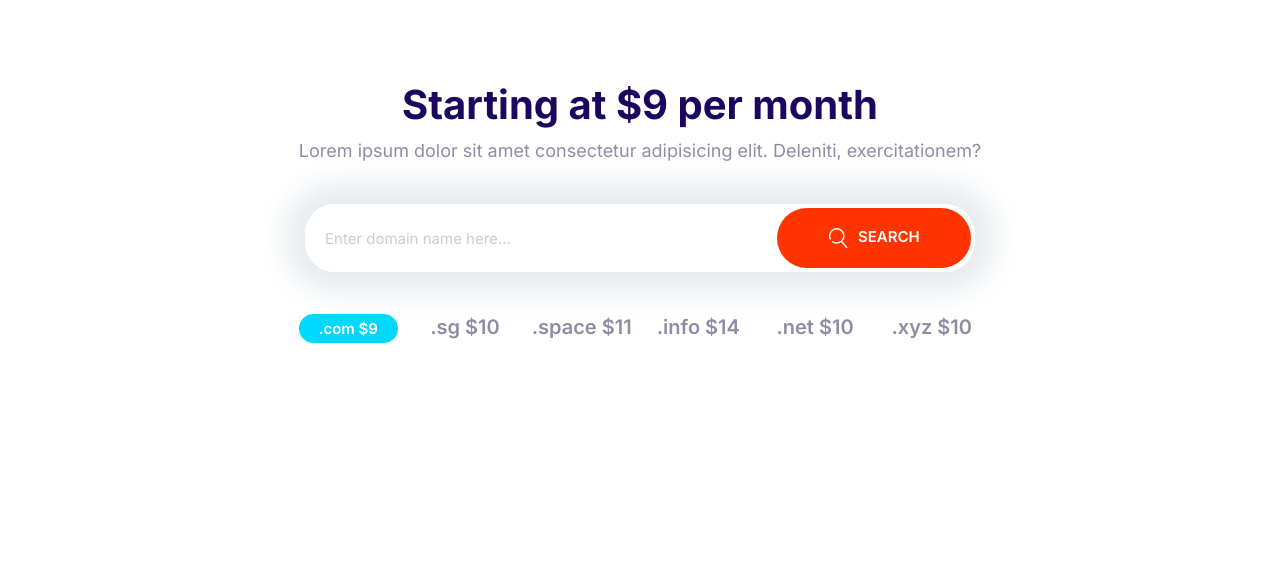
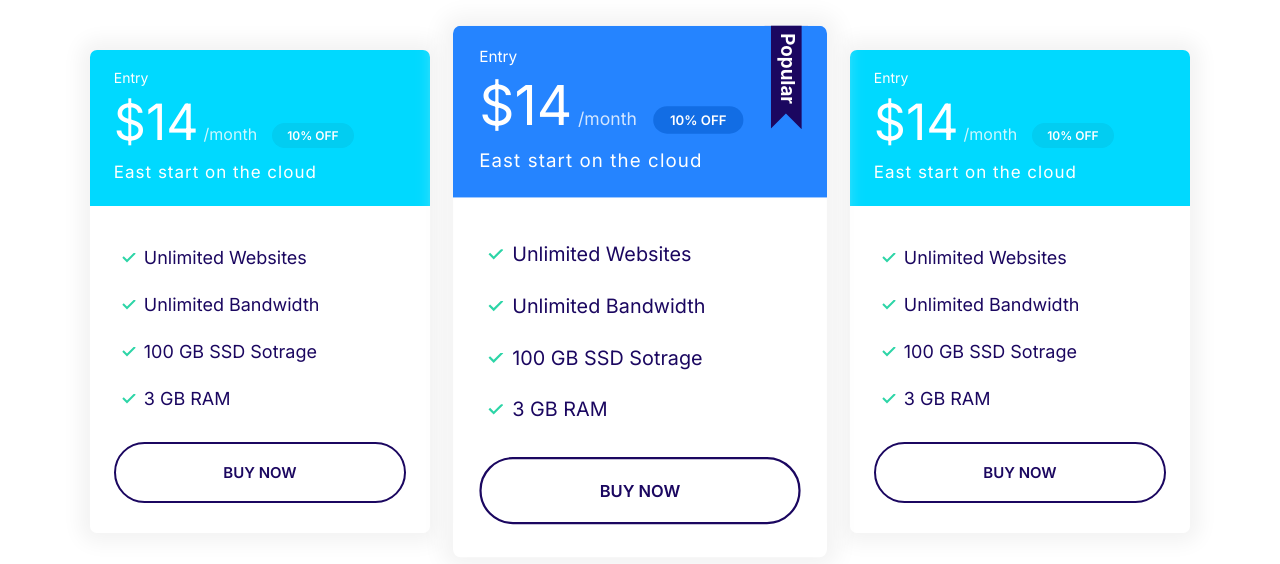
Before and after one commit to SaketKothari/cloudify, a plain HTML site: page index.html in a window 1280 px wide. Drawn offline with Linux system fonts and the light colour scheme.

Commit message:
Plans block component

```diff
--- a/css/styles.css
+++ b/css/styles.css
@@ -333,6 +333,7 @@ a {
   color: #fff;
 }
 
+/* Used in plans block */
 .card--primary .badge--primary {
   background: #126de4;
 }
@@ -343,6 +344,7 @@ a {
 
 /* Plans */
 .plan {
+  /* Used in plans block */
   transition: transform 0.2s ease-out;
 }
 
@@ -376,6 +378,10 @@ a {
 }
 
 /* Popular Image */
+.plan--popular {
+  transform: scale(1.1);
+}
+
 .plan--popular .card__header {
   position: relative;
 }
@@ -389,6 +395,7 @@ a {
   right: 5%;
 }
 
+/* Used in plans block */
 .plan:hover {
   transform: scale(1.05);
 }
@@ -761,3 +768,13 @@ a {
     grid-template-columns: repeat(auto-fit, minmax(10rem, 1fr));
   }
 }
+
+/* Plans Block */
+.block-plans .grid {
+  gap: 8rem 4rem;
+}
+
+.block-plans .card {
+  max-width: 500px;
+  margin: 0 auto;
+}
--- a/index.html
+++ b/index.html
@@ -14,34 +14,69 @@
     <link rel="stylesheet" href="css/styles.css" />
   </head>
   <body>
-    <section class="block container block-domain">
-      <header class="block__header">
-        <h2>Starting at $9 per month</h2>
-        <p>
-          Lorem ipsum dolor sit amet consectetur adipisicing elit. Deleniti,
-          exercitationem?
-        </p>
-      </header>
-      <div class="input-group">
-        <input
-          type="text"
-          class="input"
-          placeholder="Enter domain name here..."
-        />
-        <button class="btn btn--accent">
-          <svg class="icon icon--white">
-            <use xlink:href="images/sprite.svg#search"></use></svg
-          >Search
-        </button>
+    <section class="block container block-plans">
+      <div class="grid grid--1x3">
+        <div class="plan">
+          <div class="card card--secondary">
+            <header class="card__header">
+              <h3 class="plan__name">Entry</h3>
+              <span class="plan__price">$14</span>
+              <span class="plan__billing-cycle">/month</span>
+              <span class="badge badge--secondary badge--small">10% OFF</span>
+              <span class="plan__description">East start on the cloud</span>
+            </header>
+            <div class="card__body">
+              <ul class="list list--tick">
+                <li class="list__item">Unlimited Websites</li>
+                <li class="list__item">Unlimited Bandwidth</li>
+                <li class="list__item">100 GB SSD Sotrage</li>
+                <li class="list__item">3 GB RAM</li>
+              </ul>
+              <button class="btn btn--outline btn--block">Buy Now</button>
+            </div>
+          </div>
+        </div>
+        <div class="plan plan--popular">
+          <div class="card card--primary">
+            <header class="card__header">
+              <h3 class="plan__name">Entry</h3>
+              <span class="plan__price">$14</span>
+              <span class="plan__billing-cycle">/month</span>
+              <span class="badge badge--primary badge--small">10% OFF</span>
+              <span class="plan__description">East start on the cloud</span>
+            </header>
+            <div class="card__body">
+              <ul class="list list--tick">
+                <li class="list__item">Unlimited Websites</li>
+                <li class="list__item">Unlimited Bandwidth</li>
+                <li class="list__item">100 GB SSD Sotrage</li>
+                <li class="list__item">3 GB RAM</li>
+              </ul>
+              <button class="btn btn--outline btn--block">Buy Now</button>
+            </div>
+          </div>
+        </div>
+        <div class="plan">
+          <div class="card card--secondary">
+            <header class="card__header">
+              <h3 class="plan__name">Entry</h3>
+              <span class="plan__price">$14</span>
+              <span class="plan__billing-cycle">/month</span>
+              <span class="badge badge--secondary badge--small">10% OFF</span>
+              <span class="plan__description">East start on the cloud</span>
+            </header>
+            <div class="card__body">
+              <ul class="list list--tick">
+                <li class="list__item">Unlimited Websites</li>
+                <li class="list__item">Unlimited Bandwidth</li>
+                <li class="list__item">100 GB SSD Sotrage</li>
+                <li class="list__item">3 GB RAM</li>
+              </ul>
+              <button class="btn btn--outline btn--block">Buy Now</button>
+            </div>
+          </div>
+        </div>
       </div>
-      <ul class="list block-domain__prices">
-        <li><span class="badge badge--secondary">.com $9</span></li>
-        <li>.sg $10</li>
-        <li>.space $11</li>
-        <li>.info $14</li>
-        <li>.net $10</li>
-        <li>.xyz $10</li>
-      </ul>
     </section>
 
     <script src="js/main.js"></script>
```
Also changed, not shown: components/block-plans.html (added, +64 -0 lines).
